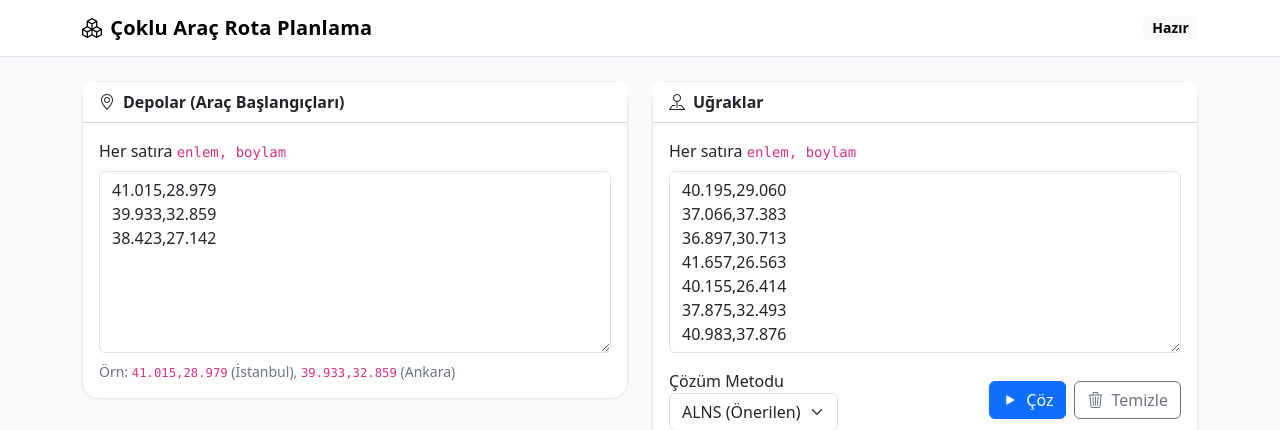
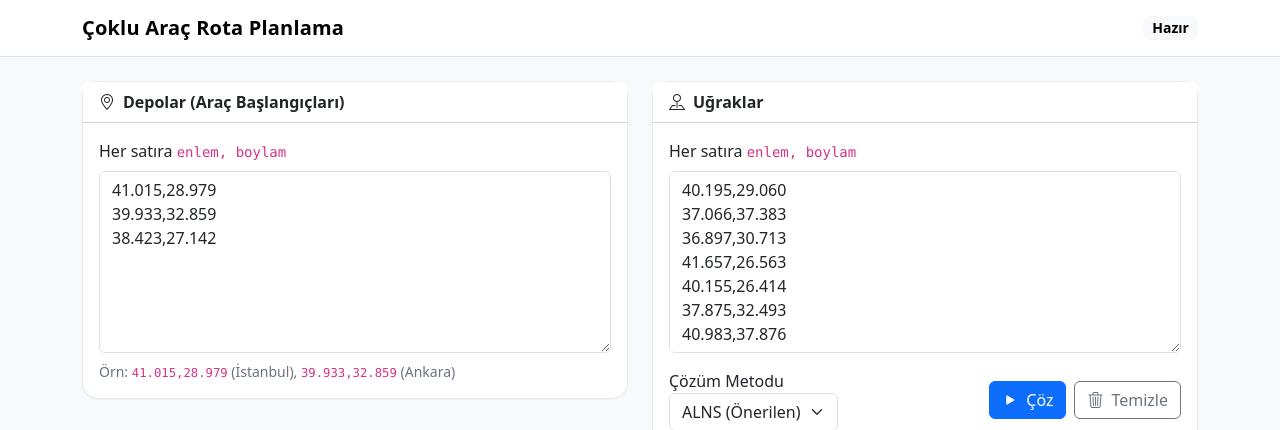
Before and after one commit to ardagencer1206/metaheuristic_solver, a Flask app: page /alns/ in a window 1280 px wide. Shown: the top 430 px of the page. Run offline with Flask 3, Linux system fonts and the light colour scheme.

Commit message:
Update index.html

```diff
--- a/templates/index.html
+++ b/templates/index.html
@@ -40,7 +40,7 @@
   <nav class="navbar navbar-expand-lg bg-white border-bottom sticky-top">
     <div class="container-lg">
       <a class="navbar-brand d-flex align-items-center gap-2" href="#">
-        <i class="bi bi-boxes"></i> Çoklu Araç Rota Planlama
+        Çoklu Araç Rota Planlama
       </a>
       <span class="badge text-bg-light status-badge" id="status">Hazır</span>
     </div>
```
